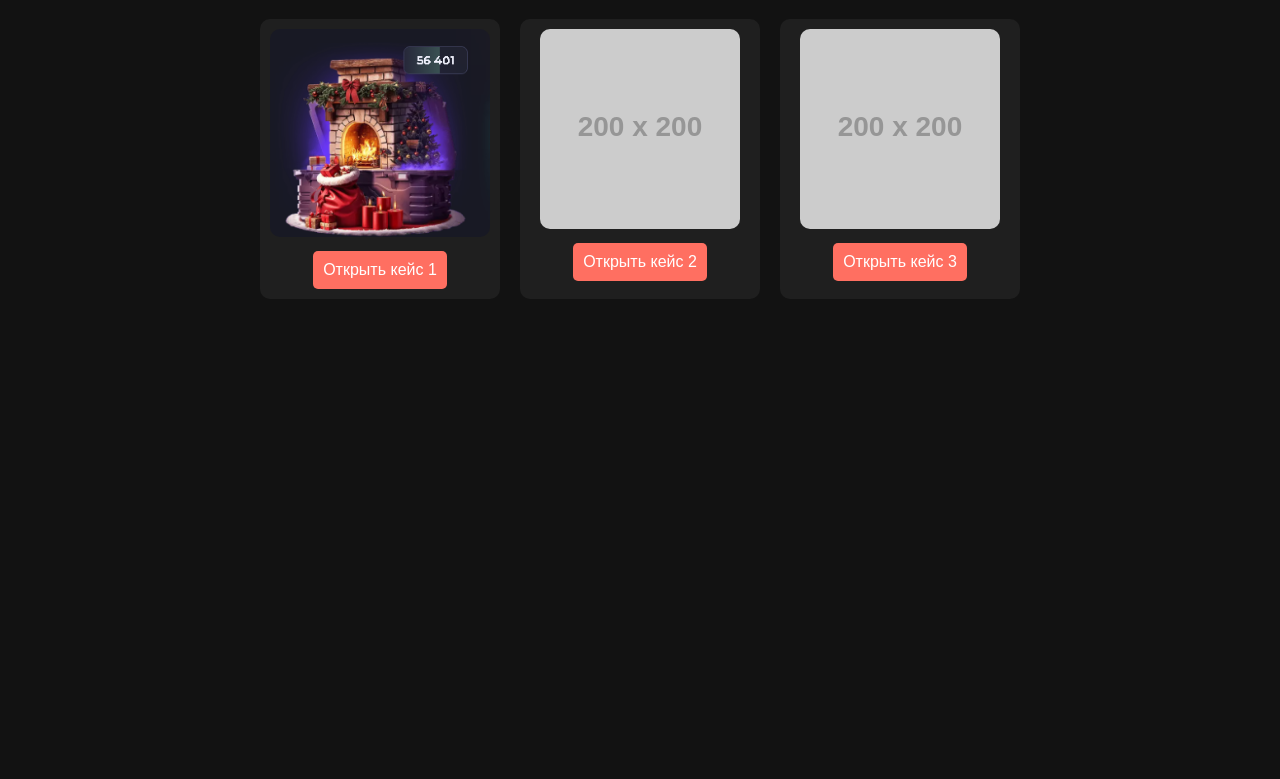
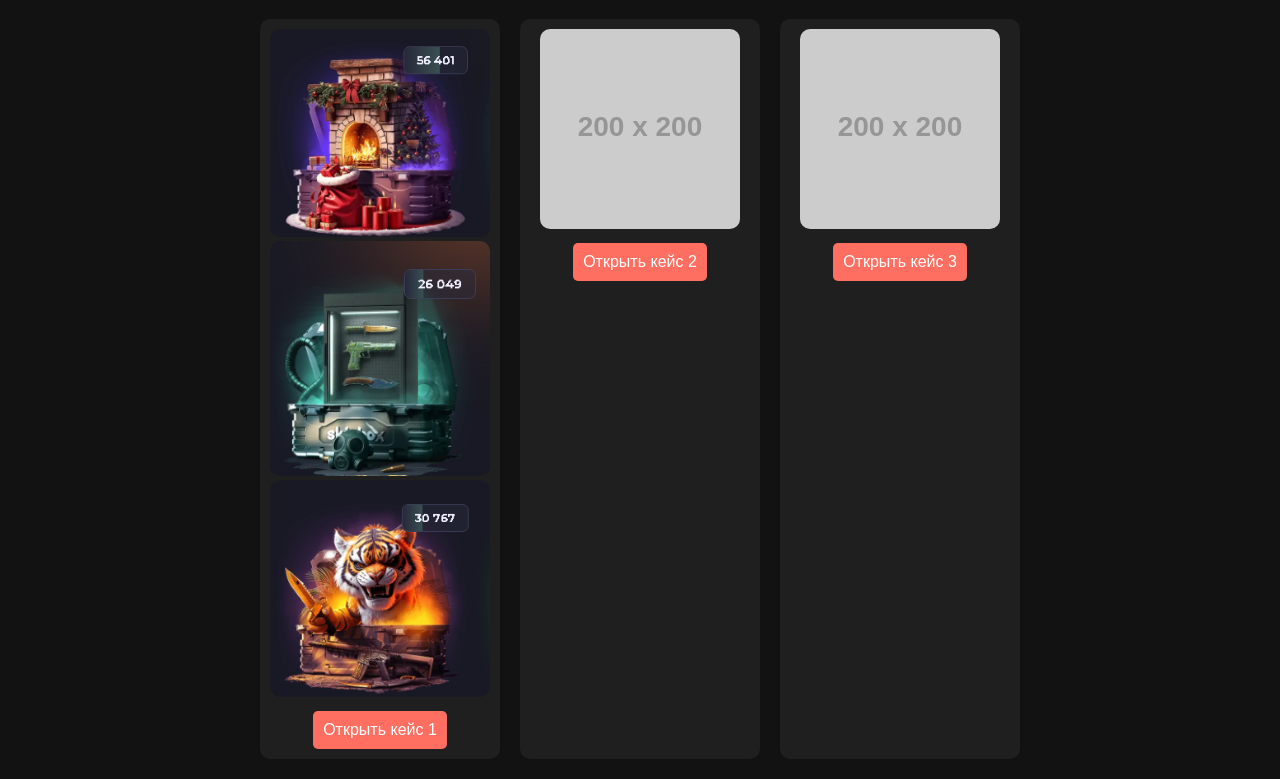
Before and after one commit to CS2-drop/cs2-skins-box, a plain HTML site: page index.html in a window 1280 px wide. Shown: the part 78-857 px from the top of the page. Before the commit the page ends 800 px from the top, so only its background shows below. Drawn offline with Linux system fonts and the light colour scheme; placeholder pictures from the web are drawn by us.

Commit message:
Update index.html

```diff
--- a/index.html
+++ b/index.html
@@ -15,6 +15,9 @@
       <!-- Первый кейс c локальным изображением -->
       <div class="case" data-case="1">
         <img src="images/cases/case1.jpg" alt="Кейс 1">
+        <img src="images/cases/case2.jpg" alt="Кейс 2">
+        <img src="images/cases/case3.jpg" alt="Кейс 3">
+
         <button class="open-case-btn">Открыть кейс 1</button>
       </div>
       <!-- Второй кейс с placeholder-изображением, можно заменить и его при необходимости -->
```
